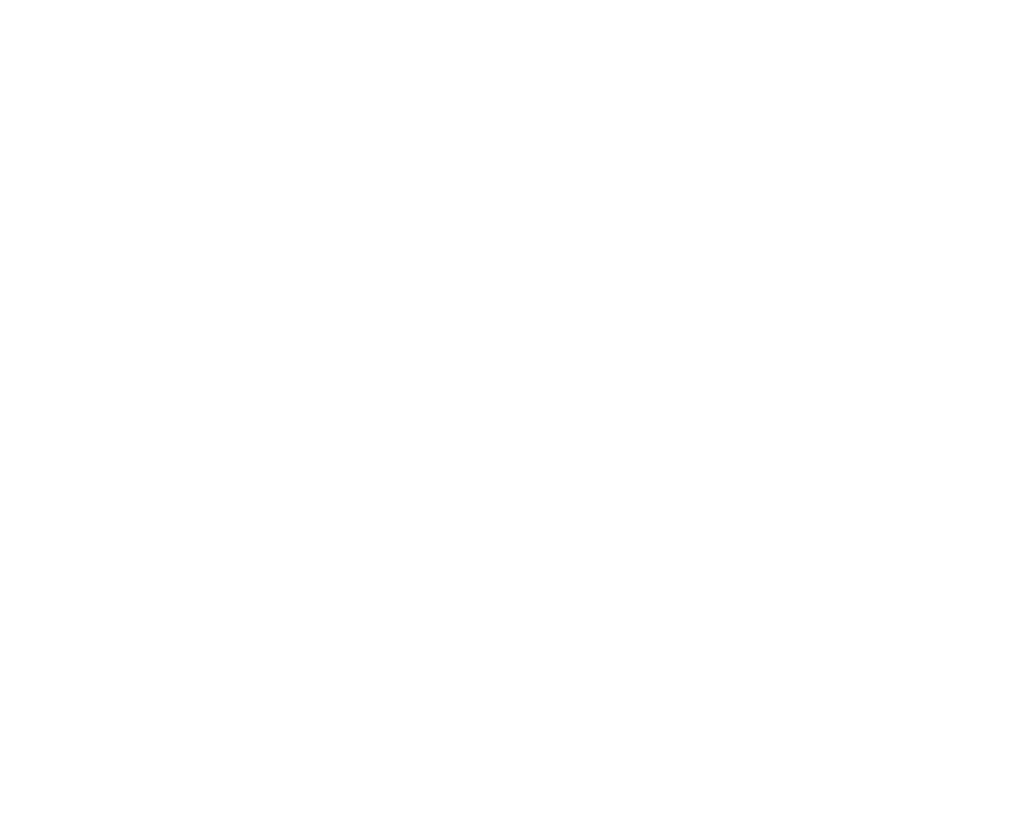
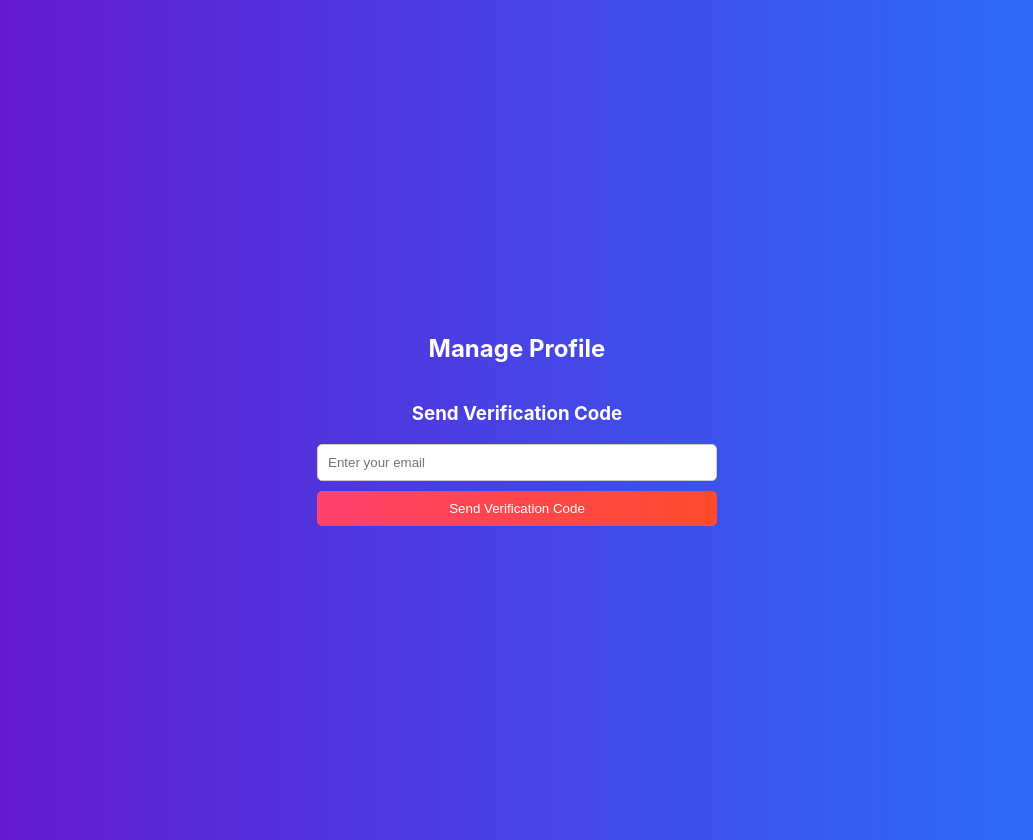
Before and after one commit to kabirshhaikh/cover-letter-frontend, a React (Create React App) app in the folder frontend-cover-letter/: page /manage-profile in a window 1280 px wide. Before the commit this address had no page. Shown: the whole page, without its empty margins (123-1156 px from the left). Before the commit the page ends 800 px from the top, so only its background shows below. Built offline with nearby package versions, Linux system fonts and the light colour scheme.

Commit message:
Kabir - Added the backend logic for sending verification and updating the password. Added a component to support the verification and updating password functionality

```diff
--- a/frontend-cover-letter/src/App.js
+++ b/frontend-cover-letter/src/App.js
@@ -6,6 +6,7 @@
 import Dashboard from "./Components/Dashboard";
 import GenerateCoverLetter from "./Components/GenerateCoverLetter";
 import ViewCoverLetters from "./Components/ViewCoverLetters";
+import ManageProfile from "./Components/ManageProfile";
 
 const App = () => {
   return (
@@ -16,6 +17,7 @@
       <Route path="/dashboard" element={<Dashboard />} />
       <Route path="/generate-cover-letter" element={<GenerateCoverLetter />} />
       <Route path="/view-cover-letters" element={<ViewCoverLetters />} />
+      <Route path="/manage-profile" element={<ManageProfile />} />
     </Routes>
   );
 };
--- a/frontend-cover-letter/src/Components/Dashboard.js
+++ b/frontend-cover-letter/src/Components/Dashboard.js
@@ -142,7 +142,7 @@
                     textAlign: "left",
                     cursor: "pointer",
                   }}
-                  onClick={() => navigate("/profile")}
+                  onClick={() => navigate("/manage-profile")}
                 >
                   Manage Profile
                 </button>
--- /dev/null
+++ b/frontend-cover-letter/src/Components/ManageProfile.js
@@ -0,0 +1,189 @@
+import React, { useState } from "react";
+import { useNavigate } from "react-router-dom";
+
+const ManageProfile = () => {
+  const [email, setEmail] = useState("");
+  const [verificationCode, setVerificationCode] = useState("");
+  const [newPassword, setNewPassword] = useState("");
+  const [step, setStep] = useState(1); // Step 1: Send Verification Code, Step 2: Verify and Update Password
+  const [isLoading, setIsLoading] = useState(false);
+  const navigate = useNavigate();
+
+  const handleSendVerificationCode = async () => {
+    if (!email) {
+      alert("Please enter your email.");
+      return;
+    }
+
+    setIsLoading(true);
+    try {
+      const token = localStorage.getItem("token");
+      const formData = new FormData();
+      formData.append("email", email);
+      const response = await fetch(
+        "http://localhost:8080/api/users/verification",
+        {
+          method: "POST",
+          headers: {
+            Authorization: `Bearer ${token}`,
+          },
+          body: formData,
+        }
+      );
+
+      if (response.ok) {
+        alert("Verification code sent to your email.");
+        setStep(2); // Move to the next step
+      } else {
+        const errorData = await response.json();
+        alert(errorData.error || "Failed to send verification code.");
+      }
+    } catch (error) {
+      console.error("Error:", error);
+      alert("An error occurred. Please try again.");
+    } finally {
+      setIsLoading(false);
+    }
+  };
+
+  const handleVerifyAndUpdatePassword = async () => {
+    if (!verificationCode || !newPassword) {
+      alert("Please fill all fields.");
+      return;
+    }
+
+    setIsLoading(true);
+    try {
+      const formData = new FormData();
+      formData.append("newPassword", newPassword);
+      formData.append("verificationCode", verificationCode);
+      const token = localStorage.getItem("token");
+      const response = await fetch(
+        "http://localhost:8080/api/users/verify-and-update-password",
+        {
+          method: "POST",
+          headers: {
+            Authorization: `Bearer ${token}`,
+          },
+          body: formData,
+        }
+      );
+
+      if (response.ok) {
+        alert(
+          "Password updated successfully. You will now be redirected to login with your new password."
+        );
+        localStorage.clear();
+        navigate("/login");
+      } else {
+        const errorData = await response.json();
+        alert(errorData.error || "Failed to update password.");
+      }
+    } catch (error) {
+      console.error("Error:", error);
+      alert("An error occurred. Please try again.");
+    } finally {
+      setIsLoading(false);
+    }
+  };
+
+  return (
+    <div
+      style={{
+        display: "flex",
+        flexDirection: "column",
+        justifyContent: "center",
+        alignItems: "center",
+        minHeight: "100vh",
+        background: "linear-gradient(to right, #6a11cb, #2575fc)",
+        color: "#fff",
+        padding: "20px",
+      }}
+    >
+      <h2 style={{ marginBottom: "20px" }}>Manage Profile</h2>
+      {step === 1 ? (
+        <div style={{ maxWidth: "400px", width: "100%", textAlign: "center" }}>
+          <h3>Send Verification Code</h3>
+          <input
+            type="email"
+            placeholder="Enter your email"
+            value={email}
+            onChange={(e) => setEmail(e.target.value)}
+            style={{
+              width: "100%",
+              padding: "10px",
+              marginBottom: "10px",
+              borderRadius: "5px",
+              border: "1px solid #ccc",
+              boxSizing: "border-box",
+            }}
+          />
+          <button
+            onClick={handleSendVerificationCode}
+            style={{
+              width: "100%",
+              padding: "10px",
+              borderRadius: "5px",
+              border: "none",
+              background: "linear-gradient(to right, #ff416c, #ff4b2b)",
+              color: "#fff",
+              cursor: "pointer",
+              boxSizing: "border-box",
+            }}
+          >
+            {isLoading ? "Sending..." : "Send Verification Code"}
+          </button>
+        </div>
+      ) : (
+        <div style={{ maxWidth: "400px", width: "100%", textAlign: "center" }}>
+          <h3>Verify and Update Password</h3>
+          <input
+            type="text"
+            placeholder="Enter verification code"
+            value={verificationCode}
+            onChange={(e) => setVerificationCode(e.target.value)}
+            style={{
+              width: "100%",
+              padding: "10px",
+              marginBottom: "10px",
+              borderRadius: "5px",
+              border: "1px solid #ccc",
+              boxSizing: "border-box",
+            }}
+          />
+          <input
+            type="password"
+            placeholder="Enter new password"
+            value={newPassword}
+            onChange={(e) => setNewPassword(e.target.value)}
+            style={{
+              width: "100%",
+              padding: "10px",
+              marginBottom: "10px",
+              borderRadius: "5px",
+              border: "1px solid #ccc",
+              boxSizing: "border-box",
+            }}
+          />
+          <button
+            onClick={handleVerifyAndUpdatePassword}
+            style={{
+              width: "100%",
+              padding: "10px",
+              borderRadius: "5px",
+              border: "none",
+              background: "linear-gradient(to right, #4caf50, #81c784)",
+              color: "#fff",
+              cursor: "pointer",
+              boxSizing: "border-box",
+            }}
+          >
+            {isLoading ? "Updating..." : "Verify and Update Password"}
+          </button>
+        </div>
+      )}
+    </div>
+  );
+};
+
+export default ManageProfile;
```
